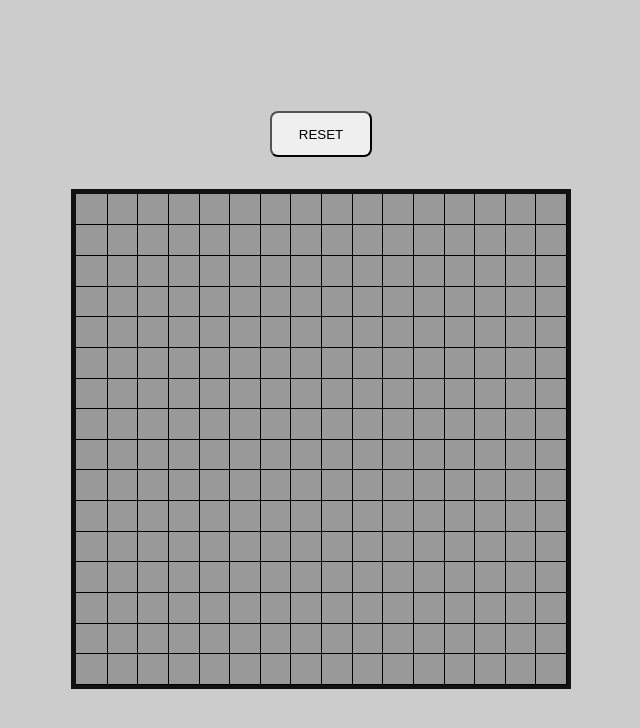
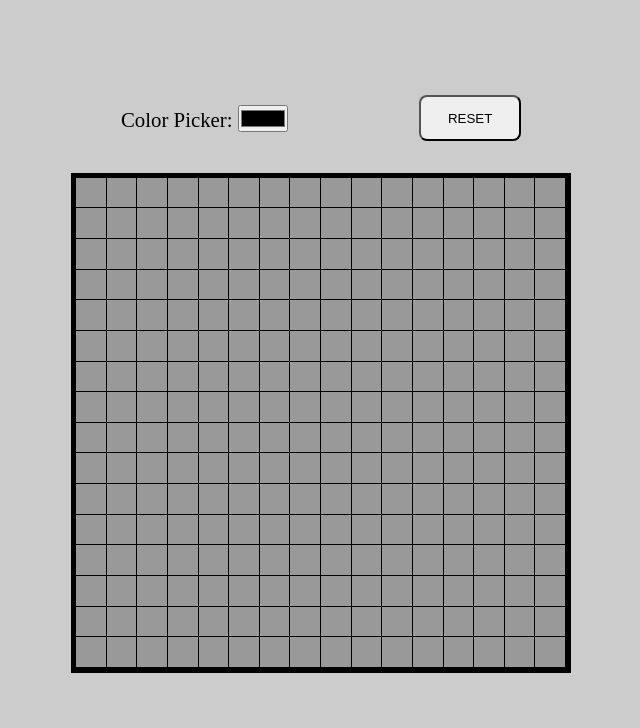
Before and after one commit to nashitshayan/etch-a-sketch-odin, a plain HTML site: page index.html in a window 1280 px wide. Shown: the whole page, without its empty margins (319-959 px from the left). Drawn offline with Linux system fonts and the light colour scheme.

Commit message:
added color picker

```diff
--- a/etch-a-sketch.js
+++ b/etch-a-sketch.js
@@ -2,6 +2,10 @@
 const container= document.querySelector('.container');
 
 const btnReset = document.querySelector('.btn-reset');
+const clrInput = document.getElementById('color');
+
+
+
 
 
 //the initial 16x16 grid
@@ -33,7 +37,7 @@ const handleMouseUp= ()=>{
 }
 
 //change bg color when the mouse moves over the sq divs
-const handleMouseMove = (e)=> e.target.style.backgroundColor='red'; //child
+const handleMouseMove = (e)=> e.target.style.backgroundColor=clrInput.value; //child
 
 //add event listeners on the parent div
 container.addEventListener('mousedown',handleMouseDown );
@@ -46,15 +50,15 @@ container.addEventListener('mouseup', handleMouseUp);
 
 
 btnReset.addEventListener('click', ()=>{
-     let sqaureNum = prompt('How many squares per side? (keep \'em less than 100)')
-    //container.style.setProperty('--gridRows', sqaureNum*sqaureNum);
-   // container.style.setProperty('--gridColumns', sqaureNum*sqaureNum);
-    container.style.setProperty('--sideLength', sqaureNum);
-
     let children= Array.from(container.children);
     // console.log(childDivs.length)
       if(children.length>0)
         children.map(child=> container.removeChild(child))
+
+     let sqaureNum = prompt('How many squares per side? (keep \'em less than 100)')
+
+    container.style.setProperty('--sideLength', sqaureNum);
+
 
     for(let i=0; i<sqaureNum*sqaureNum; i++)
         {
--- a/index.html
+++ b/index.html
@@ -9,10 +9,20 @@
     <script src="./etch-a-sketch.js" defer></script>
 </head>
 <body>
-        <div class="btn-wrapper">
+        <div class="control-wrapper">
+            <div>
+                <label for="color">Color Picker: </label>
+            <input type="color" name="color" id="color">
+            </div>
+
             <button class="btn-reset">RESET</button>
         </div>
+
         <div class="container">
+        </div>
+
+
+        <div class="slider">
 
         </div>
 </body>
--- a/styles.css
+++ b/styles.css
@@ -30,7 +30,7 @@ body{
     height: min(300px, 1100px); */
     width: 500px;
     height: 500px;
-    border: 5px solid #111;
+    border: 5px solid black;
     /* display: flex;
     flex-flow: row wrap;
     gap: 0; */
@@ -42,17 +42,21 @@ body{
     padding: 0;
 }
 .box{
-    /* height: 5px;
-    width: 5px; */
-     border-right: 1px solid black;
+    border-right: 1px solid black;
     border-bottom: 1px solid black;
-    margin: 0 -1px -1px 0;
-   /* padding: 7px; */
-    margin-right: -1px;
-
+}
+.control-wrapper{
+    width: 400px;
+    display: flex;
+    justify-content: space-between;
+    align-items: center;
 
 }
+.control-wrapper div{
 
+    font-size: 1.3rem;
+
+}
 /* .box:hover{
     background-color: red;
 } */
```
